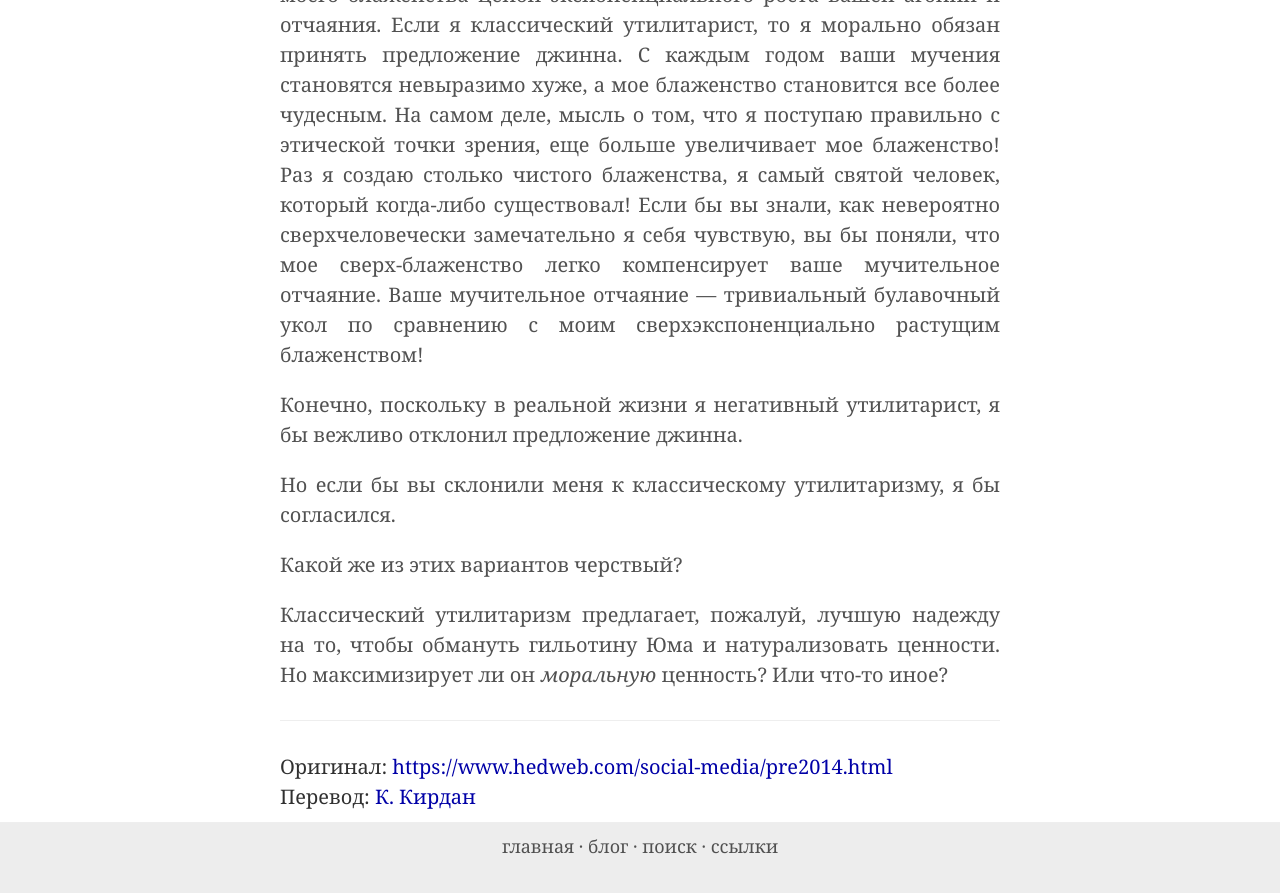
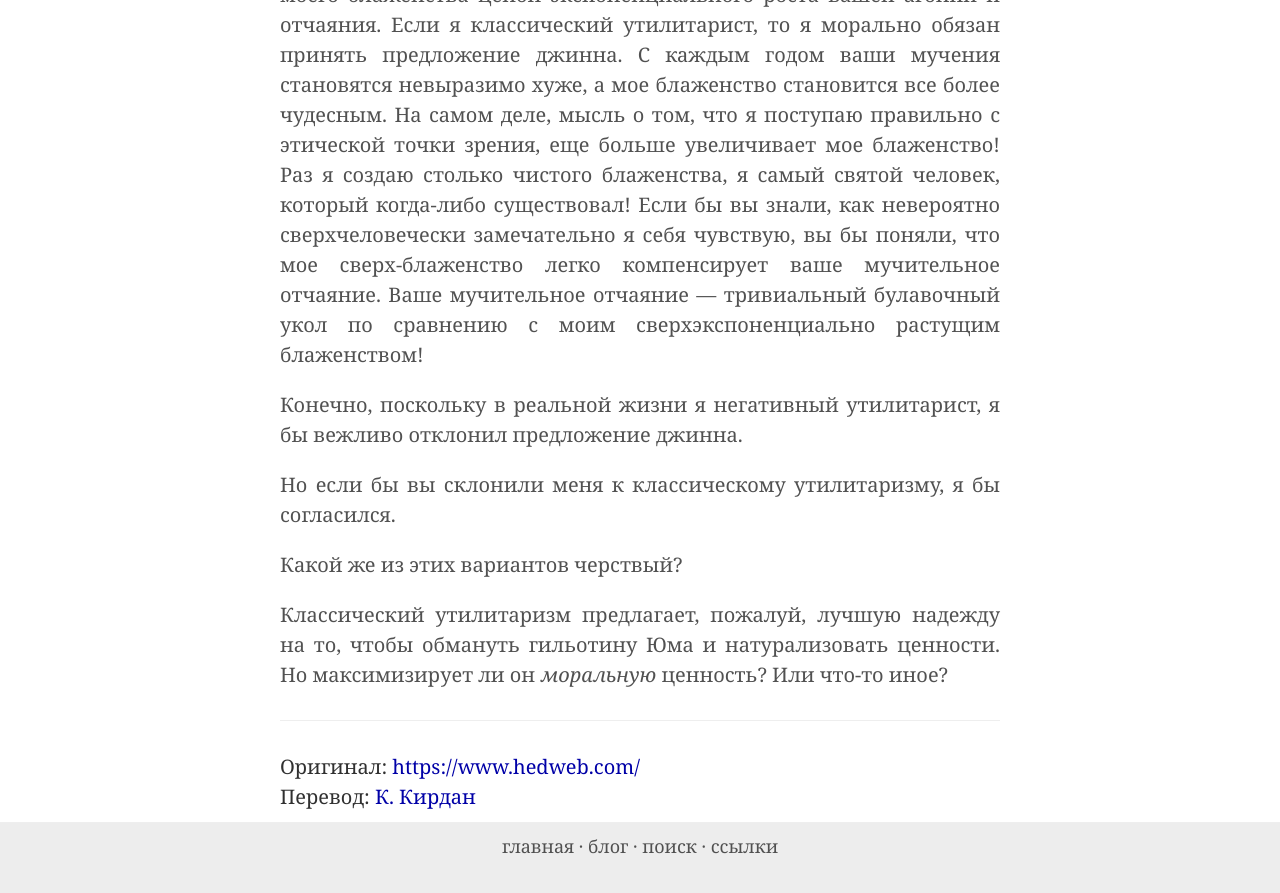
Before and after one commit to ReducingSuffering/reducingsuffering.github.io, a Jekyll site: the page built from _articles/david-pearce-2.md, in a window 1280 px wide and 900 px high, scrolled down 812 px. Shown: the top 893 px of the window. Built offline with Jekyll 4.4.1, drawn with Linux system fonts in a browser that asks for light colours; some of the changed lines change nothing that is shown.

Commit message:
Update david-pearce-2.md

```diff
--- a/_articles/david-pearce-2.md
+++ b/_articles/david-pearce-2.md
@@ -4,7 +4,7 @@ title: Черств ли негативный утилитаризм
 vk: https://vk.com/wall-199052526_522
 authors:
   - Дэвид Пирс
-original: https://www.hedweb.com/social-media/pre2014.html
+original: https://www.hedweb.com/
 original_date:
   - "2013"
 translated_by: К. Кирдан
```
